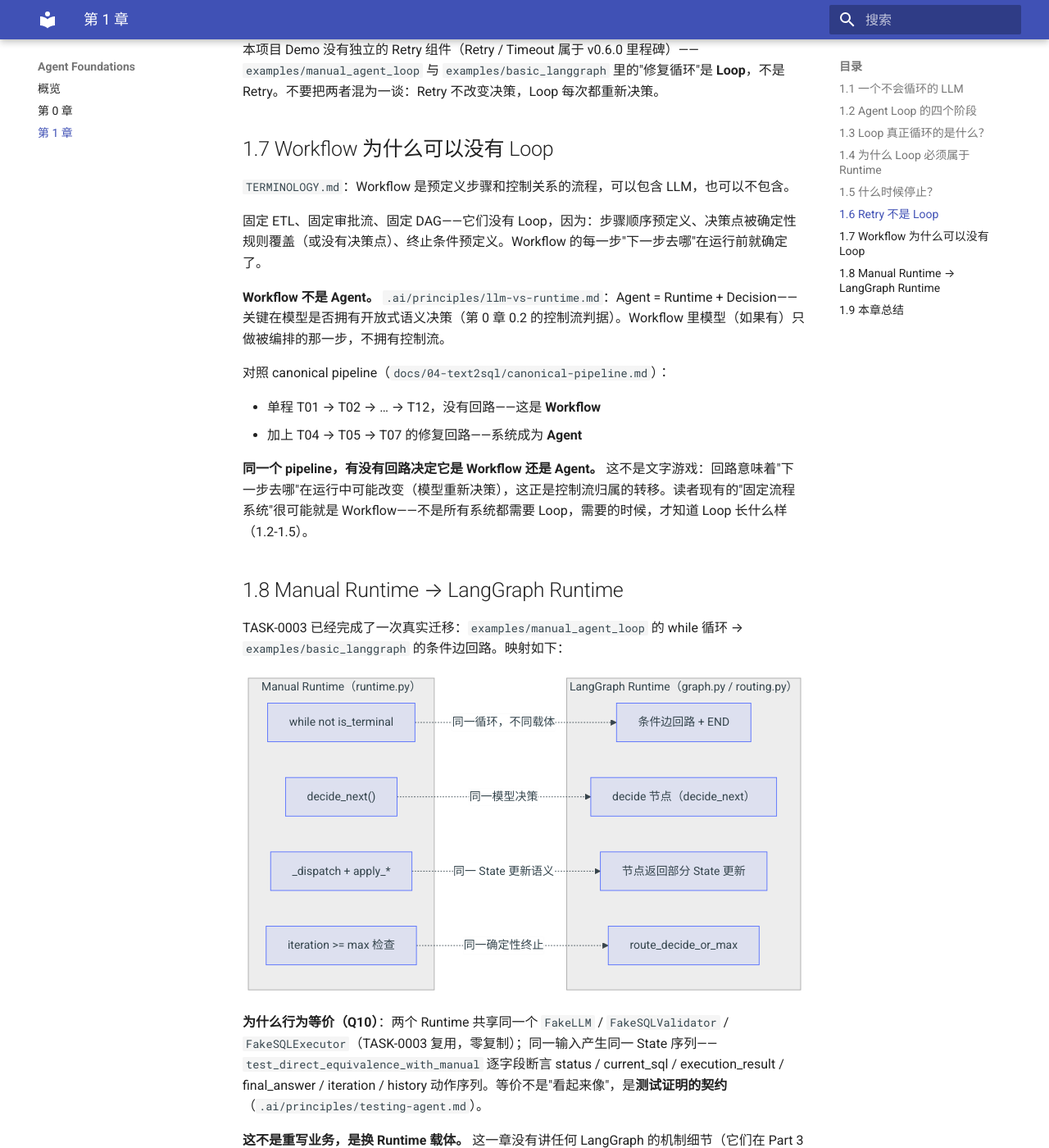
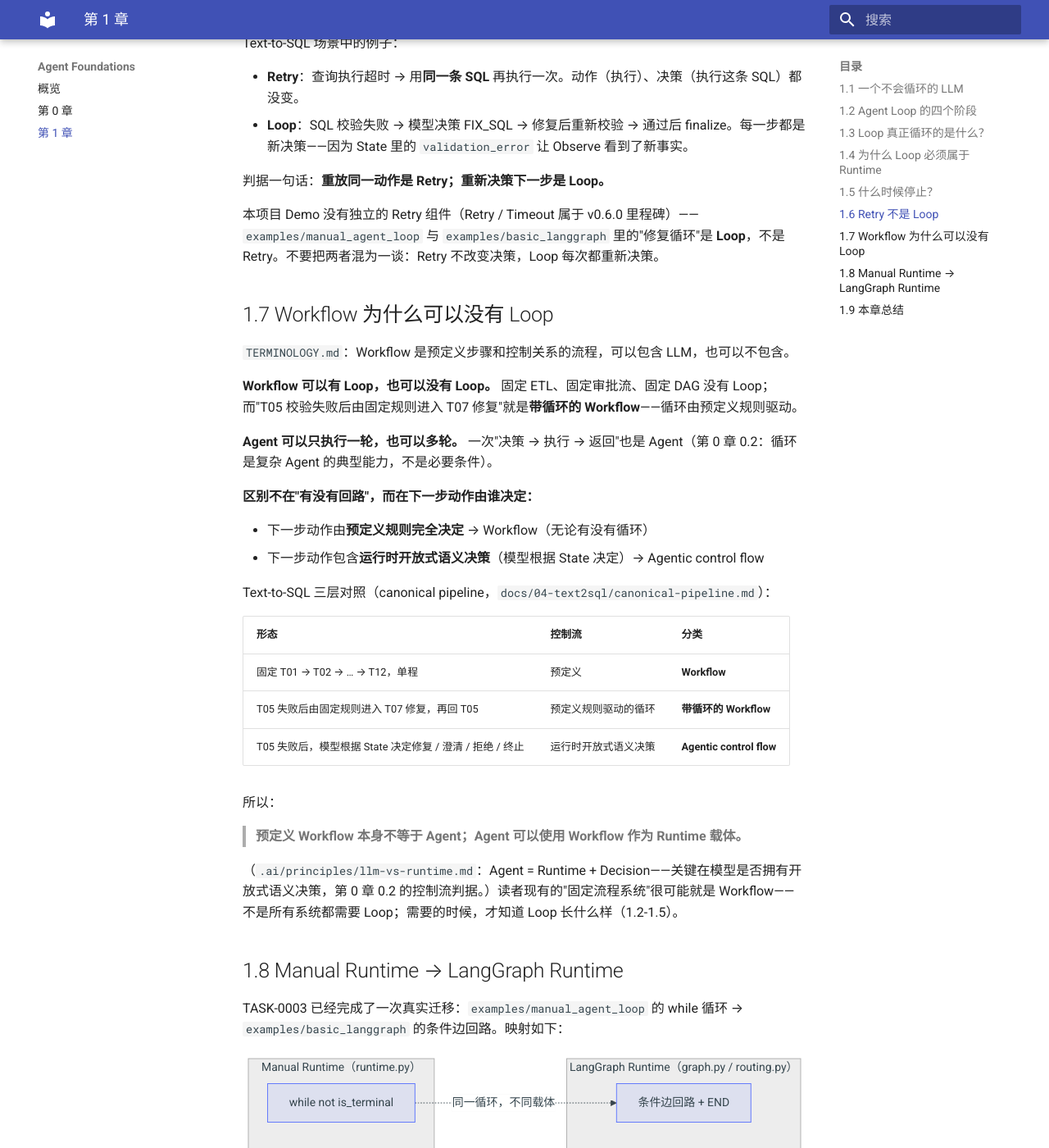
Before and after one commit to AnRun-M/enterprise-ai-agent-handbook, an MkDocs documentation site: the page built from docs/01-agent-foundations/ch01-agent-loop.md, in a window 1280 px wide and 1400 px high, scrolled down 4278 px. Shown: the whole window at 82% size. Built offline with MkDocs 1.6.1 and Material for MkDocs 9.7.7, drawn with Linux system fonts in a browser that asks for light colours; some of the changed text lies outside the part shown.

Commit message:
docs: refine agent loop control-flow boundaries
Co-Authored-By: Claude <noreply@anthropic.com>

````diff
--- a/docs/01-agent-foundations/ch01-agent-loop.md
+++ b/docs/01-agent-foundations/ch01-agent-loop.md
@@ -13,7 +13,7 @@
 
 - `FakeLLM.generate_sql()` 生成一条 SQL（`examples/manual_agent_loop/models.py`）
 - `FakeSQLValidator.validate()` 校验它（`tools.py`）——**校验器在模型之外**
-- 模型**不知道**校验结果。它不会自发地再次调用自己说"让我看看哪里错了"
+- **除非应用把校验结果放入下一次模型调用输入，否则模型无法获得该结果**——它不会自发地再次调用自己说"让我看看哪里错了"
 
 让模型"看到"校验结果的唯一方式，是**有人把校验结果交给它**。谁来做这件事？下一次循环的 Observe 阶段。而"下一次调用"这件事，模型自己永远不会发起——发起权在 Runtime。
 
@@ -52,12 +52,18 @@ flowchart LR
 
 不是模型。同一个模型实例跨轮次不保留记忆（1.1），模型在每一轮都是"新的"。
 
-**循环的是 State。** 每一轮的模式是固定的：从 State 读出事实 → 模型决策 → 执行动作 → 把结果写回 State。两个证据：
+严格来说，循环的是围绕 State 展开的**状态转换过程**：
+
+```text
+State -> Observe -> Decide -> Act -> State'
+```
+
+"循环的是 State"是**教学简写**——State 是执行控制事实的载体（`.ai/principles/state-design.md`），**不是主动循环主体**：它不会自己"转"，是调度者（Runtime）围绕它转。每一轮的模式是固定的：从 State 读出事实 → 模型决策 → 执行动作 → 把结果写回 State。两个证据：
 
 1. **修复循环的机制**：`FakeLLM.fix_sql()` 读 `state.validation_rule` 决定怎么修复（`models.py`）——校验错误存在于 State，不依赖模型记忆。如果校验结果只存在于模型输出里，第二轮就没有依据。
 2. **两个 Runtime 行为等价**：manual 与 LangGraph 版本共享同一个 `FakeLLM`，行为等价测试逐字段断言 State（`test_direct_equivalence_with_manual`）——**循环的是同一个 State 语义**，载体怎么变都不影响。
 
-推论（也是 `.ai/principles/state-design.md` 的结论）：**谁拥有 State 的更新权，谁就拥有循环。** 本项目的 State 更新权在 Runtime 手里（`apply_*` 方法 / 节点返回部分更新）——所以下一节的问题有了答案。
+推论：**谁负责调度状态转换、决定是否进入下一轮，谁就拥有 Loop**；State 更新是闭环的必要条件，但**不等于控制权**。本项目里，调度与轮次判定在 Runtime（`run()` 的循环条件 / `route_decide_or_max`），State 更新也在 Runtime（`apply_*` 方法 / 节点返回部分更新）——所以 Loop 属于 Runtime（1.4 展开）。
 
 ## 1.4 为什么 Loop 必须属于 Runtime
 
@@ -93,7 +99,8 @@ flowchart TD
     S1 --> E["END"]
     S2 --> E
     S3 --> E
-    S0 -. "Human Stop（未实现，v0.6.0 Interrupt）" .-> H["中断等待人工"]
+    S0 -. "Human Stop（暂停态，未实现）" .-> H["INTERRUPTED / WAITING_FOR_HUMAN"]
+    H -. "人工确认后恢复" .-> S0
 ```
 
 | 终止方式 | 触发条件 | 由谁保证 |
@@ -101,7 +108,7 @@ flowchart TD
 | **Success** | finalize 成功：执行通过 + 生成最终回答 | 确定性代码（`complete_success`） |
 | **Failure** | 执行失败 / 模型或工具异常 / 未知动作 | 确定性代码（`fail` + `failure_reason` 入 State，PR #2 Review Blocker 1） |
 | **Max Iteration** | `iteration >= max_iterations` | 确定性兜底：manual 循环顶部检查（`runtime.py`）；graph 的 `route_decide_or_max` **先于模型决策执行**（`routing.py`） |
-| **Human Stop** | 人工审批 / 中断 | 未实现——v0.6.0 里程碑（Interrupt 挂载点） |
+| **Human Stop** | 人工审批 / 中断 | **暂停态，不是终止态**：RUNNING → INTERRUPTED / WAITING_FOR_HUMAN → RUNNING；当前 Demo 未实现，留待 Interrupt 章节（v0.6.0） |
 
 Max Iteration 是专门设计过的兜底：在 graph 版本中，即使第 2 轮校验已经通过，只要 `iteration >= max_iterations`，也不会执行 finalize——与手写版本语义一致（测试 `test_max_iterations_2_stops_before_finalize` 固化了这个 off-by-one 契约）。**终止条件越早检查、越确定，Runtime 就越安全。**
 
@@ -124,16 +131,28 @@ Text-to-SQL 场景中的例子：
 
 `TERMINOLOGY.md`：Workflow 是预定义步骤和控制关系的流程，可以包含 LLM，也可以不包含。
 
-固定 ETL、固定审批流、固定 DAG——它们没有 Loop，因为：步骤顺序预定义、决策点被确定性规则覆盖（或没有决策点）、终止条件预定义。Workflow 的每一步"下一步去哪"在运行前就确定了。
+**Workflow 可以有 Loop，也可以没有 Loop。** 固定 ETL、固定审批流、固定 DAG 没有 Loop；而"T05 校验失败后由固定规则进入 T07 修复"就是**带循环的 Workflow**——循环由预定义规则驱动。
 
-**Workflow 不是 Agent。** `.ai/principles/llm-vs-runtime.md`：Agent = Runtime + Decision——关键在模型是否拥有开放式语义决策（第 0 章 0.2 的控制流判据）。Workflow 里模型（如果有）只做被编排的那一步，不拥有控制流。
+**Agent 可以只执行一轮，也可以多轮。** 一次"决策 → 执行 → 返回"也是 Agent（第 0 章 0.2：循环是复杂 Agent 的典型能力，不是必要条件）。
 
-对照 canonical pipeline（`docs/04-text2sql/canonical-pipeline.md`）：
+**区别不在"有没有回路"，而在下一步动作由谁决定：**
 
-- 单程 T01 → T02 → … → T12，没有回路——这是 **Workflow**
-- 加上 T04 → T05 → T07 的修复回路——系统成为 **Agent**
+- 下一步动作由**预定义规则完全决定** → Workflow（无论有没有循环）
+- 下一步动作包含**运行时开放式语义决策**（模型根据 State 决定）→ Agentic control flow
 
-**同一个 pipeline，有没有回路决定它是 Workflow 还是 Agent。** 这不是文字游戏：回路意味着"下一步去哪"在运行中可能改变（模型重新决策），这正是控制流归属的转移。读者现有的"固定流程系统"很可能就是 Workflow——不是所有系统都需要 Loop，需要的时候，才知道 Loop 长什么样（1.2-1.5）。
+Text-to-SQL 三层对照（canonical pipeline，`docs/04-text2sql/canonical-pipeline.md`）：
+
+| 形态 | 控制流 | 分类 |
+|---|---|---|
+| 固定 T01 → T02 → … → T12，单程 | 预定义 | **Workflow** |
+| T05 失败后由固定规则进入 T07 修复，再回 T05 | 预定义规则驱动的循环 | **带循环的 Workflow** |
+| T05 失败后，模型根据 State 决定修复 / 澄清 / 拒绝 / 终止 | 运行时开放式语义决策 | **Agentic control flow** |
+
+所以：
+
+> **预定义 Workflow 本身不等于 Agent；Agent 可以使用 Workflow 作为 Runtime 载体。**
+
+（`.ai/principles/llm-vs-runtime.md`：Agent = Runtime + Decision——关键在模型是否拥有开放式语义决策，第 0 章 0.2 的控制流判据。）读者现有的"固定流程系统"很可能就是 Workflow——不是所有系统都需要 Loop；需要的时候，才知道 Loop 长什么样（1.2-1.5）。
 
 ## 1.8 Manual Runtime → LangGraph Runtime
 
@@ -178,19 +197,19 @@ flowchart LR
 | Q3 | Loop 每一轮发生什么？ | Observe → Decide → Act → Update State |
 | Q4 | 为什么 while 不是重点？ | 只是循环的一种表示；重点是职责归属 |
 | Q5 | 为什么 Graph Cycle 不是重点？ | 同一循环的另一种表示；先有循环，后有图 |
-| Q6 | 真正重要的是什么？ | Observe / Decide / Act / Update State——动作结果回到下一轮决策输入，形成闭环 |
+| Q6 | 真正重要的是什么？ | 状态转换闭环 State → Observe → Decide → Act → State'——动作结果回到下一轮决策输入 |
 | Q7 | Loop 为什么一定要终止？ | 不终止 = 无限调用 = 成本失控；终止由确定性代码保证（ADR-004） |
 | Q8 | Retry 和 Loop 有什么区别？ | Retry 重放同一动作；Loop 进入下一轮决策 |
-| Q9 | Workflow 为什么可以没有 Loop？ | 步骤预定义、决策点确定；Workflow 不是 Agent（Agent = Runtime + Decision） |
+| Q9 | Workflow 为什么可以没有 Loop？ | 区别不在回路，而在下一步是否包含运行时开放式语义决策；预定义 Workflow 不等于 Agent，Agent 可使用 Workflow 作为载体 |
 | Q10 | 为什么两个 Runtime 行为等价？ | 共享组件 + 同一 State 语义 + 对照测试证明契约 |
 
 **本章验收标准：**
 
 - [ ] 能解释为什么模型不会自己循环、循环从哪来
 - [ ] 能画出四阶段闭环，并说明 Update State 为什么是闭环的关键
-- [ ] 能说明"循环的是 State"及其两个证据
+- [ ] 能说明"循环的是 State"是教学简写，严格说法是围绕 State 的状态转换过程（State → Observe → Decide → Act → State'）
 - [ ] 能不借助任何框架，写出自己的 Agent Loop（第 0 章 0.5 的伪代码即最小形态）
-- [ ] 能区分四种终止方式，并说明为什么 Max Iteration 必须由确定性代码保证
+- [ ] 能区分三种终止方式与 Human Stop 暂停态，并说明为什么 Max Iteration 必须由确定性代码保证
 - [ ] 能用 Text-to-SQL 例子区分 Retry 与 Loop、Workflow 与 Agent
 - [ ] 能解释两个 Runtime 行为等价的测试依据
 - [ ] 术语与 `TERMINOLOGY.md` 一致；流程引用 `canonical-pipeline.md`
````
